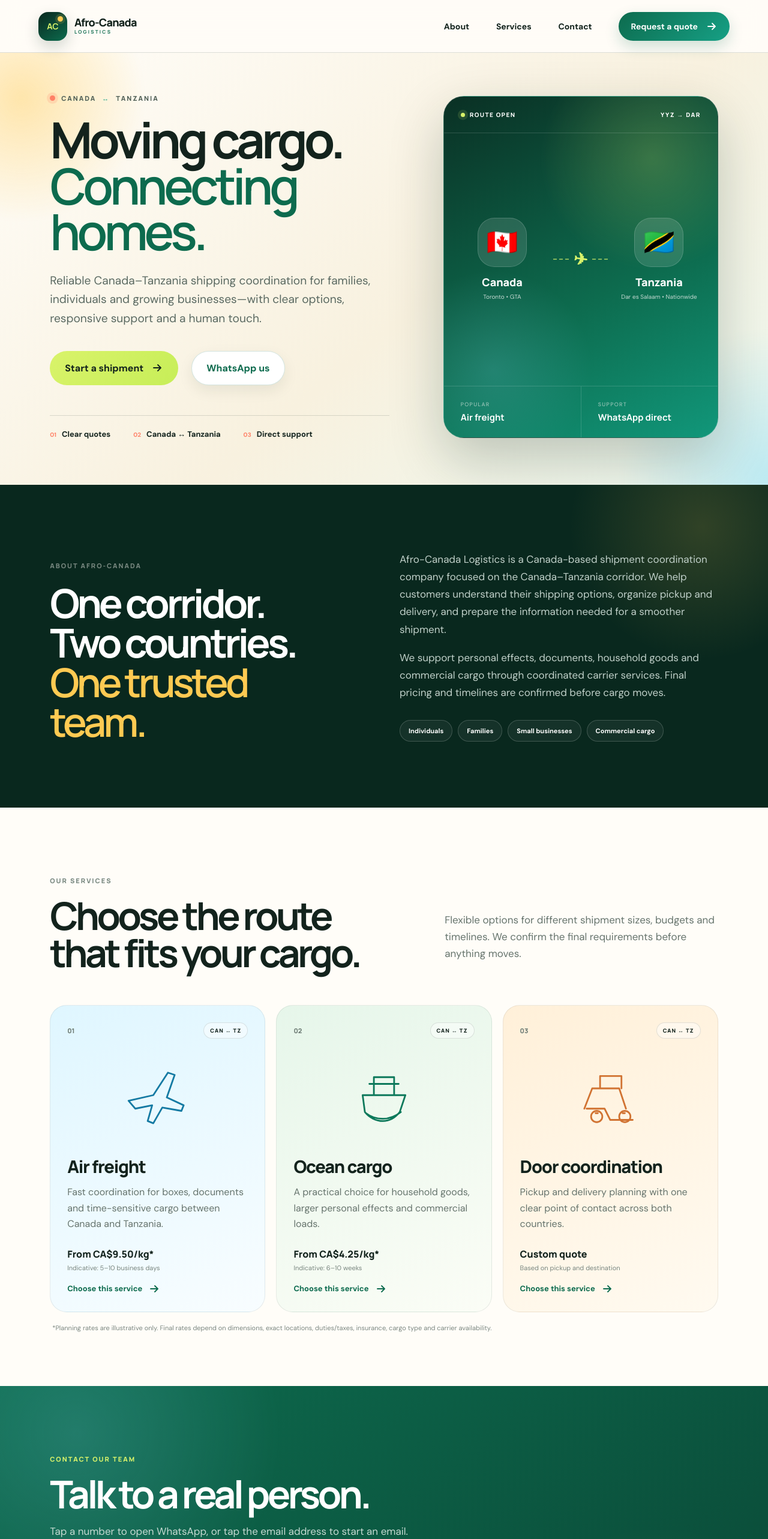
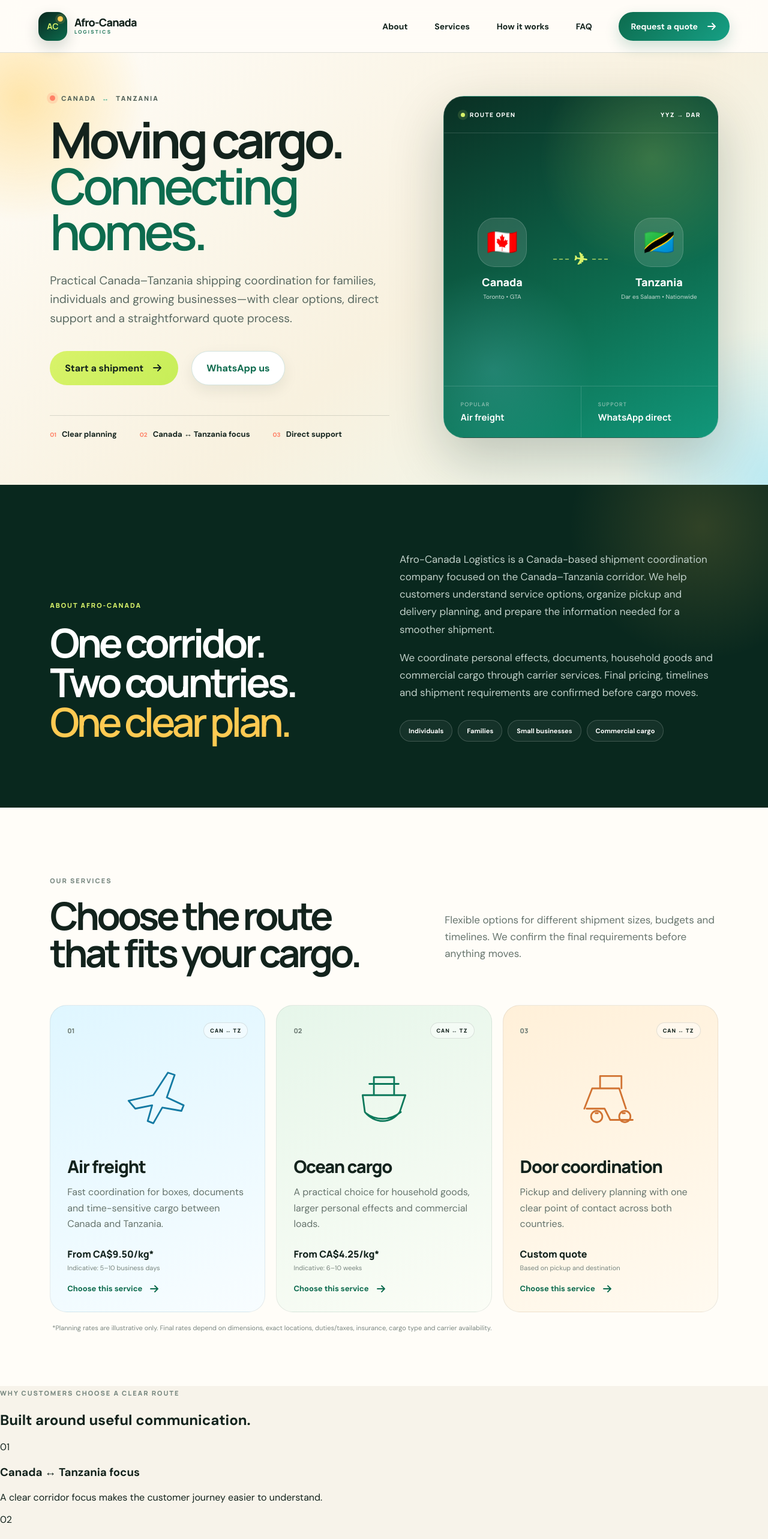
Before and after one commit to Agrey1993/Afro-Canada-Logistics, a Next.js app: page / in a window 1280 px wide. Shown: the top 2565 px of the page at 60% size. Built offline with nearby package versions, Linux system fonts and the light colour scheme.

Commit message:
Polish customer journey and add professional trust sections

```diff
--- a/app/page.tsx
+++ b/app/page.tsx
@@ -61,6 +61,29 @@ const services = [
   },
 ];
 
+const processSteps = [
+  ["01", "Tell us about the shipment", "Share the route, cargo type, approximate weight, cities and preferred timing."],
+  ["02", "We review the details", "We confirm the suitable service, clarify requirements and identify information still needed."],
+  ["03", "Confirm price and plan", "You receive the confirmed quote, expected timing and next steps before cargo moves."],
+  ["04", "Coordinate the journey", "Pickup, carrier coordination and destination planning are handled with a clear point of contact."],
+];
+
+const assurances = [
+  ["Canada ↔ Tanzania focus", "A clear corridor focus makes the customer journey easier to understand."],
+  ["Direct human support", "Customers can reach the team directly by WhatsApp or email."],
+  ["Transparent planning", "Illustrative rates are separated from the final confirmed quote."],
+  ["Shipment-first guidance", "We review cargo details before confirming timing, pricing and requirements."],
+];
+
+const faqs = [
+  ["What can I ship?", "We coordinate common personal effects, documents, household goods and commercial cargo. Some goods are restricted or prohibited, so the final acceptance depends on the cargo details and applicable carrier/customs rules."],
+  ["Are the prices shown on the website final?", "No. Website rates are planning estimates only. Final pricing depends on weight, dimensions, cargo type, exact pickup and destination, duties or taxes, insurance and carrier availability."],
+  ["Do you handle customs duties and taxes?", "Duties, taxes and customs requirements vary by shipment and destination. We clarify what information is needed, but government charges and customs decisions are separate from the transport estimate."],
+  ["Can you arrange pickup and delivery?", "Door coordination can be included depending on the pickup city, destination and shipment type. Request a quote with both cities so the team can confirm availability."],
+  ["How long does shipping take?", "Air freight is generally faster, while ocean cargo is better suited to larger or less time-sensitive shipments. Timelines shown on the site are indicative and are confirmed for each shipment."],
+  ["How do I start?", "Complete the quote form or contact the team on WhatsApp. Include the cargo type, estimated weight, origin, destination and preferred ready date."],
+];
+
 function ArrowIcon() {
   return <svg viewBox="0 0 20 20" aria-hidden="true"><path d="M4 10h11M11 5l5 5-5 5" /></svg>;
 }
@@ -81,6 +104,7 @@ export default function Home() {
   const [menuOpen, setMenuOpen] = useState(false);
   const [quote, setQuote] = useState<Quote>(emptyQuote);
   const [submittedRef, setSubmittedRef] = useState("");
+  const [submittedUrl, setSubmittedUrl] = useState("");
 
   const estimate = useMemo(() => {
     const weight = Math.max(0, Number(quote.weight) || 0);
@@ -124,9 +148,11 @@ export default function Home() {
       quote.notes ? `Notes: ${quote.notes}` : "",
     ].filter(Boolean).join("\n");
 
+    const whatsappUrl = `https://wa.me/${CEO_WHATSAPP}?text=${encodeURIComponent(message)}`;
     window.localStorage.setItem("afro-canada-latest-quote", JSON.stringify({ ...quote, estimate, reference }));
     setSubmittedRef(reference);
-    window.open(`https://wa.me/${CEO_WHATSAPP}?text=${encodeURIComponent(message)}`, "_blank", "noopener,noreferrer");
+    setSubmittedUrl(whatsappUrl);
+    window.open(whatsappUrl, "_blank", "noopener,noreferrer");
   };
 
   return (
@@ -142,7 +168,8 @@ export default function Home() {
         <nav id="main-navigation" className={menuOpen ? "nav-open" : ""} aria-label="Main navigation">
           <a href="#about" onClick={() => setMenuOpen(false)}>About</a>
           <a href="#services" onClick={() => setMenuOpen(false)}>Services</a>
-          <a href="#contact" onClick={() => setMenuOpen(false)}>Contact</a>
+          <a href="#process" onClick={() => setMenuOpen(false)}>How it works</a>
+          <a href="#faq" onClick={() => setMenuOpen(false)}>FAQ</a>
           <button className="nav-cta" type="button" onClick={scrollToQuote}>Request a quote <ArrowIcon /></button>
         </nav>
       </header>
@@ -152,12 +179,12 @@ export default function Home() {
         <div className="hero-copy">
           <div className="eyebrow"><span /> CANADA <b>↔</b> TANZANIA</div>
           <h1>Moving cargo.<br /><em>Connecting homes.</em></h1>
-          <p className="hero-lede">Reliable Canada–Tanzania shipping coordination for families, individuals and growing businesses—with clear options, responsive support and a human touch.</p>
+          <p className="hero-lede">Practical Canada–Tanzania shipping coordination for families, individuals and growing businesses—with clear options, direct support and a straightforward quote process.</p>
           <div className="hero-actions">
             <button className="primary-button" type="button" onClick={scrollToQuote}>Start a shipment <ArrowIcon /></button>
             <a href={`https://wa.me/${CEO_WHATSAPP}`} target="_blank" rel="noreferrer" className="whatsapp-link">WhatsApp us</a>
           </div>
-          <div className="trust-row"><span><b>01</b> Clear quotes</span><span><b>02</b> Canada ↔ Tanzania</span><span><b>03</b> Direct support</span></div>
+          <div className="trust-row"><span><b>01</b> Clear planning</span><span><b>02</b> Canada ↔ Tanzania focus</span><span><b>03</b> Direct support</span></div>
         </div>
 
         <aside className="route-card" aria-label="Featured Canada to Tanzania route">
@@ -173,10 +200,10 @@ export default function Home() {
 
       <section className="about-section" id="about">
         <div className="about-panel">
-          <div><span className="kicker">ABOUT AFRO-CANADA</span><h2>One corridor.<br />Two countries.<br /><em>One trusted team.</em></h2></div>
+          <div><span className="kicker light">ABOUT AFRO-CANADA</span><h2>One corridor.<br />Two countries.<br /><em>One clear plan.</em></h2></div>
           <div className="about-copy">
-            <p>Afro-Canada Logistics is a Canada-based shipment coordination company focused on the Canada–Tanzania corridor. We help customers understand their shipping options, organize pickup and delivery, and prepare the information needed for a smoother shipment.</p>
-            <p>We support personal effects, documents, household goods and commercial cargo through coordinated carrier services. Final pricing and timelines are confirmed before cargo moves.</p>
+            <p>Afro-Canada Logistics is a Canada-based shipment coordination company focused on the Canada–Tanzania corridor. We help customers understand service options, organize pickup and delivery planning, and prepare the information needed for a smoother shipment.</p>
+            <p>We coordinate personal effects, documents, household goods and commercial cargo through carrier services. Final pricing, timelines and shipment requirements are confirmed before cargo moves.</p>
             <div className="audience-row"><span>Individuals</span><span>Families</span><span>Small businesses</span><span>Commercial cargo</span></div>
           </div>
         </div>
@@ -198,16 +225,30 @@ export default function Home() {
         <p className="pricing-note">*Planning rates are illustrative only. Final rates depend on dimensions, exact locations, duties/taxes, insurance, cargo type and carrier availability.</p>
       </section>
 
+      <section className="assurance-section" aria-labelledby="assurance-title">
+        <div className="assurance-heading"><span className="kicker">WHY CUSTOMERS CHOOSE A CLEAR ROUTE</span><h2 id="assurance-title">Built around useful communication.</h2></div>
+        <div className="assurance-grid">
+          {assurances.map(([title, copy], index) => <article key={title}><span>0{index + 1}</span><h3>{title}</h3><p>{copy}</p></article>)}
+        </div>
+      </section>
+
+      <section className="process-section" id="process">
+        <div className="process-intro"><span className="kicker light">HOW IT WORKS</span><h2>From first message<br />to shipment plan.</h2><p>A simple four-step process keeps expectations clear before the shipment begins.</p></div>
+        <div className="process-list">
+          {processSteps.map(([number, title, copy]) => <article key={number}><span>{number}</span><div><h3>{title}</h3><p>{copy}</p></div></article>)}
+        </div>
+      </section>
+
       <section className="contact-section" id="contact">
         <div className="contact-heading"><span className="kicker light">CONTACT OUR TEAM</span><h2>Talk to a real person.</h2><p>Tap a number to open WhatsApp, or tap the email address to start an email.</p></div>
         <div className="contact-grid">
-          <a className="contact-card whatsapp-card" href={`https://wa.me/${CEO_WHATSAPP}`} target="_blank" rel="noreferrer">
+          <a aria-label="WhatsApp Agrey Chenga" className="contact-card whatsapp-card" href={`https://wa.me/${CEO_WHATSAPP}`} target="_blank" rel="noreferrer">
             <span className="contact-icon">WA</span><small>CEO • WHATSAPP</small><strong>AGREY CHENGA</strong><b>+1 437-260-1378</b><em>Open WhatsApp →</em>
           </a>
-          <a className="contact-card whatsapp-card alt" href={`https://wa.me/${MARKETING_WHATSAPP}`} target="_blank" rel="noreferrer">
+          <a aria-label="WhatsApp Hazel Ally" className="contact-card whatsapp-card alt" href={`https://wa.me/${MARKETING_WHATSAPP}`} target="_blank" rel="noreferrer">
             <span className="contact-icon">WA</span><small>DIRECTOR OF MARKETING • WHATSAPP</small><strong>Hazel Ally</strong><b>+1 437-870-3561</b><em>Open WhatsApp →</em>
           </a>
-          <a className="contact-card email-card" href={`mailto:${COMPANY_EMAIL}?subject=Afro-Canada Logistics Inquiry`}>
+          <a aria-label="Email Afro-Canada Logistics" className="contact-card email-card" href={`mailto:${COMPANY_EMAIL}?subject=Afro-Canada Logistics Inquiry`}>
             <span className="contact-icon">@</span><small>COMPANY EMAIL</small><strong>Afro-Canada Logistics</strong><b>{COMPANY_EMAIL}</b><em>Write an email →</em>
           </a>
         </div>
@@ -215,33 +256,53 @@ export default function Home() {
       </section>
 
       <section className="quote-section" id="quote">
-        <div className="quote-intro"><span className="kicker light">START YOUR ROUTE</span><h2>Tell us what<br />you’re moving.</h2><p>Complete the form and we’ll open a ready-to-send WhatsApp message containing your shipment details and reference number.</p><div className="quote-help"><span>Need help first?</span><a href={`https://wa.me/${CEO_WHATSAPP}`} target="_blank" rel="noreferrer">Chat on WhatsApp →</a></div></div>
+        <div className="quote-intro"><span className="kicker light">START YOUR ROUTE</span><h2>Tell us what<br />you’re moving.</h2><p>Complete the form and we’ll prepare a WhatsApp message containing your shipment details, planning estimate and reference number.</p><div className="quote-help"><span>Need help first?</span><a href={`https://wa.me/${CEO_WHATSAPP}`} target="_blank" rel="noreferrer">Chat on WhatsApp →</a></div></div>
         <div className="form-shell">
           {submittedRef ? (
-            <div className="success-card" role="status"><span className="success-icon">✓</span><p className="kicker">REQUEST PREPARED</p><h3>Your reference is {submittedRef}.</h3><p>Your WhatsApp message has been prepared. If WhatsApp did not open, use the button below and send your details directly.</p><a className="primary-button" href={`https://wa.me/${CEO_WHATSAPP}`} target="_blank" rel="noreferrer">Open WhatsApp <ArrowIcon /></a><button className="reset-button" type="button" onClick={() => { setQuote(emptyQuote); setSubmittedRef(""); }}>Create another request</button></div>
+            <div className="success-card" role="status"><span className="success-icon">✓</span><p className="kicker">REQUEST PREPARED</p><h3>Your reference is {submittedRef}.</h3><p>Your WhatsApp message is ready. If WhatsApp did not open automatically, use the button below to open the same prepared request.</p><a className="primary-button" href={submittedUrl || `https://wa.me/${CEO_WHATSAPP}`} target="_blank" rel="noreferrer">Open prepared WhatsApp <ArrowIcon /></a><button className="reset-button" type="button" onClick={() => { setQuote(emptyQuote); setSubmittedRef(""); setSubmittedUrl(""); }}>Create another request</button></div>
           ) : (
             <form onSubmit={submitQuote}>
-              <div className="form-heading"><div><span>QUOTE REQUEST</span><strong>SECURE CONTACT</strong></div><div className="form-progress"><i /></div></div>
+              <div className="form-heading"><div><span>QUOTE REQUEST</span><strong>WHATSAPP REQUEST</strong></div><div className="form-progress"><i /></div></div>
               <div className="field-grid">
                 <label>Route<select value={quote.route} onChange={(e) => update("route", e.target.value)}><option>Canada to Tanzania</option><option>Tanzania to Canada</option></select></label>
                 <label>Service<select value={quote.service} onChange={(e) => update("service", e.target.value)}><option>Air freight</option><option>Ocean cargo</option><option>Express documents</option><option>Door coordination</option></select></label>
-                <label>Origin city<input required value={quote.originCity} onChange={(e) => update("originCity", e.target.value)} placeholder="e.g. Toronto" /></label>
+                <label>Origin city<input required autoComplete="address-level2" value={quote.originCity} onChange={(e) => update("originCity", e.target.value)} placeholder="e.g. Toronto" /></label>
                 <label>Destination city<input required value={quote.destinationCity} onChange={(e) => update("destinationCity", e.target.value)} placeholder="e.g. Dar es Salaam" /></label>
                 <label>Shipment type<select value={quote.shipment} onChange={(e) => update("shipment", e.target.value)}><option>Boxes & personal effects</option><option>Documents</option><option>Household goods</option><option>Commercial cargo</option><option>Vehicle parts</option></select></label>
-                <label>Estimated weight (kg)<input required min="1" type="number" value={quote.weight} onChange={(e) => update("weight", e.target.value)} /></label>
+                <label>Estimated weight (kg)<input required min="1" inputMode="decimal" type="number" value={quote.weight} onChange={(e) => update("weight", e.target.value)} /></label>
                 <label>Ready date<input required type="date" value={quote.readyDate} onChange={(e) => update("readyDate", e.target.value)} /></label>
-                <label>Your name<input required value={quote.name} onChange={(e) => update("name", e.target.value)} placeholder="Full name" /></label>
-                <label>Email<input required type="email" value={quote.email} onChange={(e) => update("email", e.target.value)} placeholder="you@example.com" /></label>
-                <label>Phone / WhatsApp<input required type="tel" value={quote.phone} onChange={(e) => update("phone", e.target.value)} placeholder="+1 or +255" /></label>
-                <label className="full-field">Anything else we should know?<textarea value={quote.notes} onChange={(e) => update("notes", e.target.value)} placeholder="Number of boxes, dimensions, pickup needs or special handling..." rows={3} /></label>
+                <label>Your name<input required autoComplete="name" value={quote.name} onChange={(e) => update("name", e.target.value)} placeholder="Full name" /></label>
+                <label>Email<input required autoComplete="email" type="email" value={quote.email} onChange={(e) => update("email", e.target.value)} placeholder="you@example.com" /></label>
+                <label>Phone / WhatsApp<input required autoComplete="tel" inputMode="tel" type="tel" value={quote.phone} onChange={(e) => update("phone", e.target.value)} placeholder="+1 or +255" /></label>
+                <label className="full-field">Anything else we should know?<textarea maxLength={1200} value={quote.notes} onChange={(e) => update("notes", e.target.value)} placeholder="Number of boxes, dimensions, pickup needs or special handling..." rows={3} /></label>
               </div>
-              <div className="estimate-bar"><div><span>ILLUSTRATIVE RANGE</span><strong>CA${estimate}</strong><small>Final quote confirmed after review</small></div><button className="submit-button" type="submit">Send via WhatsApp <ArrowIcon /></button></div>
+              <div className="form-consent">By continuing, you choose to send these details to Afro-Canada Logistics through WhatsApp. See our <a href="/privacy">Privacy Notice</a>.</div>
+              <div className="estimate-bar"><div><span>ILLUSTRATIVE RANGE</span><strong>CA${estimate}</strong><small>Final quote confirmed after review</small></div><button className="submit-button" type="submit">Prepare WhatsApp request <ArrowIcon /></button></div>
             </form>
           )}
         </div>
       </section>
 
-      <footer><a className="brand footer-brand" href="#top"><span className="brand-mark"><b>AC</b><i /></span><span className="brand-copy"><strong>Afro-Canada</strong><small>LOGISTICS</small></span></a><div><p>601 Dundas Street East, Whitby, Ontario</p><a href={`mailto:${COMPANY_EMAIL}`}>{COMPANY_EMAIL}</a></div><span>© {new Date().getFullYear()} Afro-Canada Logistics</span></footer>
+      <section className="faq-section" id="faq">
+        <div className="faq-heading"><span className="kicker">FREQUENTLY ASKED QUESTIONS</span><h2>Useful answers before you ship.</h2></div>
+        <div className="faq-list">
+          {faqs.map(([question, answer]) => <details key={question}><summary>{question}<span>+</span></summary><p>{answer}</p></details>)}
+        </div>
+      </section>
+
+      <section className="final-cta">
+        <div><span className="kicker light">READY WHEN YOU ARE</span><h2>Start with the shipment details.</h2><p>Tell us the route, cargo type and approximate weight. We’ll help you identify the next step.</p></div>
+        <button className="primary-button" type="button" onClick={scrollToQuote}>Request a quote <ArrowIcon /></button>
+      </section>
+
+      <a className="floating-whatsapp" href={`https://wa.me/${CEO_WHATSAPP}`} target="_blank" rel="noreferrer" aria-label="Chat with Afro-Canada Logistics on WhatsApp">WA</a>
+
+      <footer>
+        <a className="brand footer-brand" href="#top"><span className="brand-mark"><b>AC</b><i /></span><span className="brand-copy"><strong>Afro-Canada</strong><small>LOGISTICS</small></span></a>
+        <div className="footer-contact"><p>601 Dundas Street East, Whitby, Ontario</p><a href={`mailto:${COMPANY_EMAIL}`}>{COMPANY_EMAIL}</a></div>
+        <div className="footer-links"><a href="/privacy">Privacy</a><a href="/terms">Terms</a><a href="#faq">FAQ</a></div>
+        <span>© {new Date().getFullYear()} Afro-Canada Logistics</span>
+      </footer>
     </main>
   );
 }
```
